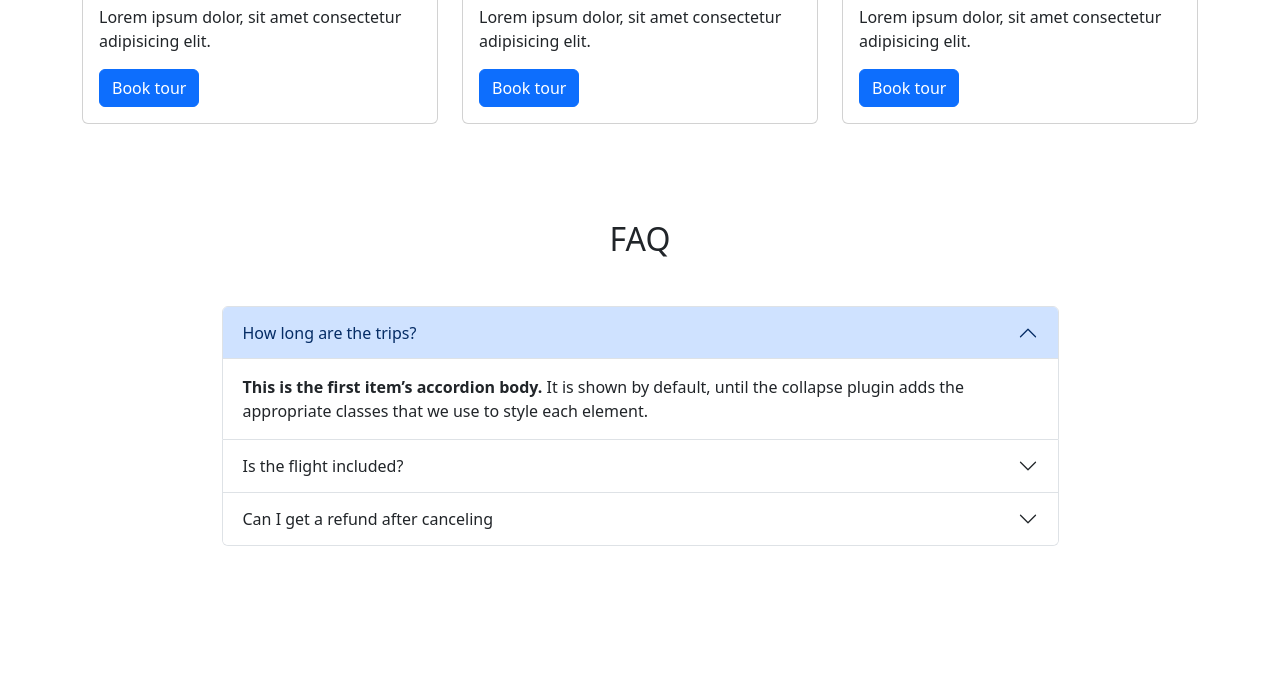
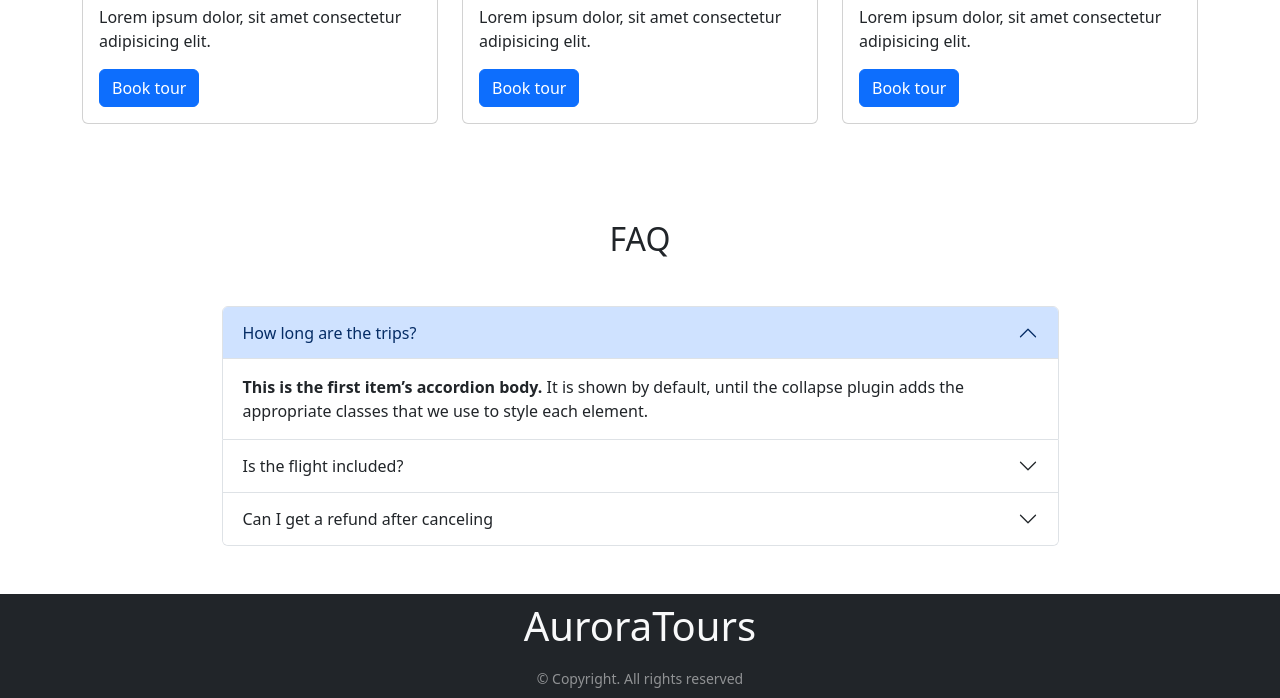
Before and after one commit to Noreeni7/bootstrap-proj, a plain HTML site: page index.html in a window 1280 px wide. Shown: the part 1208-1906 px from the top of the page. Before the commit the page ends 1802 px from the top, so only its background shows below. Drawn offline with nearby package versions, Linux system fonts and the light colour scheme.

Commit message:
Add footer section

```diff
--- a/index.html
+++ b/index.html
@@ -258,8 +258,14 @@
     </main>
     <!-- ================================== END OF MAIN SECTION ======================================= -->
 
-    <footer>
+    <!-- ===================================== FOOTER SECTION ========================================= -->
+    <footer class="bg-dark py-2">
+      <div class="container text-light text-center">
+      <p class="display-6">AuroraTours</p>
+      <small class="text-white-50">&copy; Copyright. All rights reserved</small>
+      </div>
+    </footer>
+    <!-- ================================= END OF FOOTER SECTION ====================================== -->
 
-    </footer>
   </body>
 </html>
```
